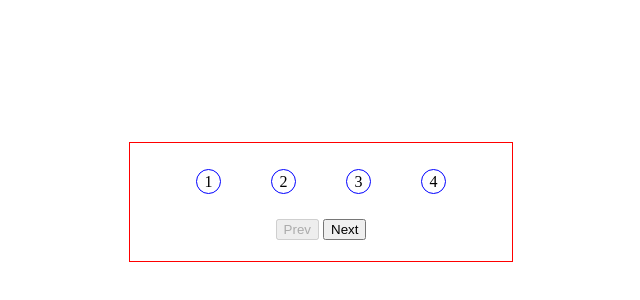
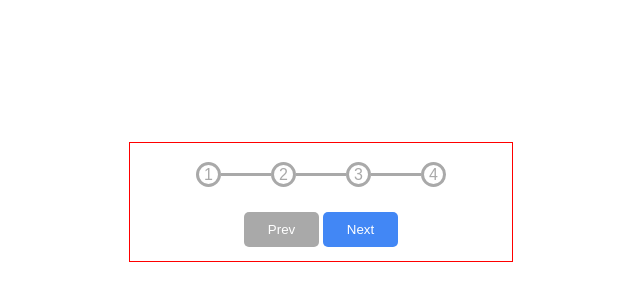
Before and after one commit to antekrtalic/Progress-Steps, a plain HTML site: page index.html in a window 1280 px wide. Shown: the part 198-498 px from the top of the page, without its empty margins (319-959 px from the left). Drawn offline with Linux system fonts and the light colour scheme.

Commit message:
Trying to modify my css and html before starting to animate my project

```diff
--- a/index.html
+++ b/index.html
@@ -11,14 +11,17 @@
       <div class="progress-container">
         <div class="progress" id="progress"></div>
         <div class="circle active">1</div>
+        <span class="line"></span>
         <div class="circle">2</div>
+        <span class="line"></span>
         <div class="circle">3</div>
+        <span class="line"></span>
         <div class="circle">4</div>
       </div>
 
       <div class="buttons">
         <button class="btn" id="prev" disabled>Prev</button>
-        <button class="btn" id="next">Next</button>
+        <button class="btn active" id="next">Next</button>
     </div>
     </div>
     <script src="script.js"></script>
--- a/style.css
+++ b/style.css
@@ -26,16 +26,47 @@ body {
 
 .progress-container {
   display: flex;
+  justify-content: center;
+  align-items: center;
   margin-bottom: 20px;
 }
 
 .progress-container > .circle {
   width: 25px;
   height: 25px;
-  border: 1px solid blue;
-  margin: 5px 25px;
+  border: 3px solid rgb(169, 169, 169);
+  margin: 5px 0px;
   border-radius: 50%;
   display: flex;
   justify-content: center;
   align-items: center;
+  font-family: "Arial", sans-serif;
+  color: rgb(169, 169, 169);
 }
+
+div.active {
+  border: #4287f5;
+}
+
+.line {
+  background-color: rgb(169, 169, 169);
+  height: 3px;
+  width: 50px;
+  display: flex;
+  align-items: center;
+}
+
+button {
+  background-color: rgb(169, 169, 169);
+  border-radius: 5px;
+  text-decoration: none;
+  border: none;
+  width: 75px;
+  height: 35px;
+  font-family: "Arial", sans-serif;
+  color: #fff;
+}
+
+button.active {
+  background-color: #4287f5;
+}
```
